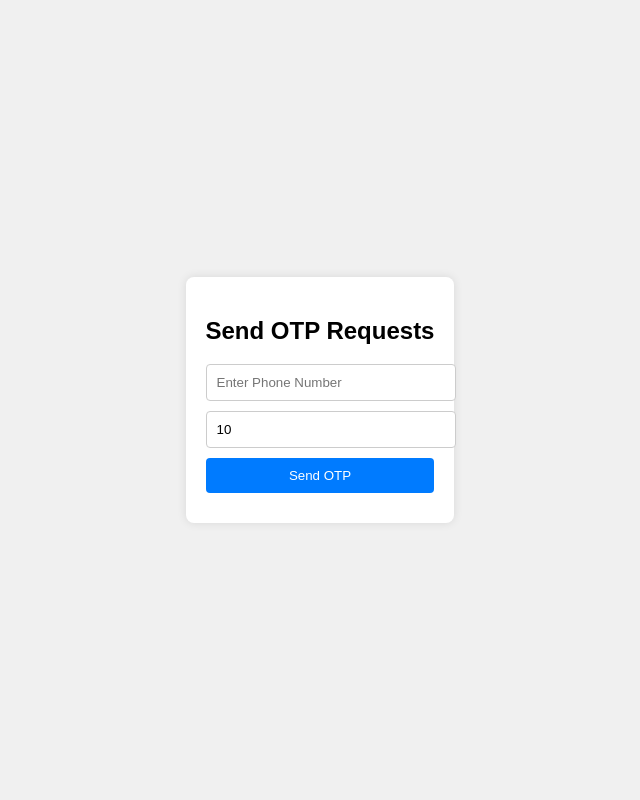
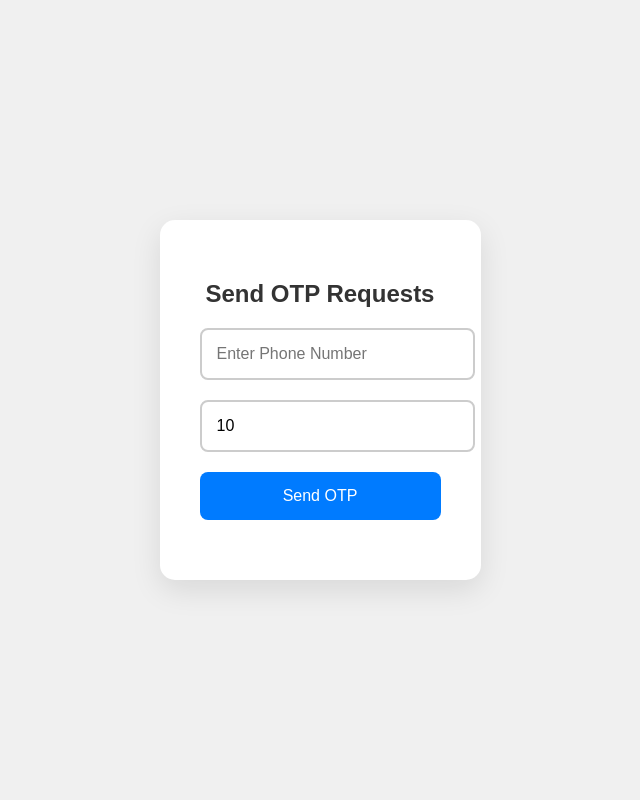
Before and after one commit to usmanneo/bomber, a Flask app: page / in a window 1280 px wide. Shown: the whole page, without its empty margins (320-960 px from the left). Run offline with Flask 3, Linux system fonts and the light colour scheme.

Commit message:
Update index.html

```diff
--- a/templates/index.html
+++ b/templates/index.html
@@ -6,49 +6,76 @@
     <title>Send OTP Requests</title>
     <style>
         body {
-            font-family: Arial, sans-serif;
+            font-family: 'Arial', sans-serif;
             background-color: #f0f0f0;
             display: flex;
             justify-content: center;
             align-items: center;
             height: 100vh;
             margin: 0;
+            overflow: hidden;
         }
 
         .container {
             background-color: white;
-            padding: 20px;
-            border-radius: 8px;
-            box-shadow: 0 0 10px rgba(0, 0, 0, 0.1);
+            padding: 40px;
+            border-radius: 15px;
+            box-shadow: 0 10px 30px rgba(0, 0, 0, 0.1);
+            text-align: center;
+            animation: fadeIn 1s ease-in-out;
+        }
+
+        h2 {
+            margin-bottom: 20px;
+            font-size: 24px;
+            color: #333;
         }
 
         .input-field {
-            margin-bottom: 10px;
+            margin-bottom: 20px;
+            position: relative;
         }
 
         .input-field input {
             width: 100%;
-            padding: 10px;
-            border: 1px solid #ccc;
-            border-radius: 4px;
+            padding: 15px;
+            border: 2px solid #ccc;
+            border-radius: 8px;
+            font-size: 16px;
+            transition: border-color 0.3s;
+        }
+
+        .input-field input:focus {
+            border-color: #007BFF;
+            outline: none;
         }
 
         .button {
             width: 100%;
-            padding: 10px;
+            padding: 15px;
             background-color: #007BFF;
             color: white;
             border: none;
-            border-radius: 4px;
+            border-radius: 8px;
+            font-size: 16px;
             cursor: pointer;
+            transition: background-color 0.3s, transform 0.3s;
         }
 
         .button:hover {
             background-color: #0056b3;
+            transform: translateY(-2px);
         }
 
         .message {
-            margin-top: 10px;
+            margin-top: 20px;
+            font-size: 16px;
+            color: #333;
+        }
+
+        @keyframes fadeIn {
+            from { opacity: 0; transform: translateY(-20px); }
+            to { opacity: 1; transform: translateY(0); }
         }
     </style>
 </head>
```
